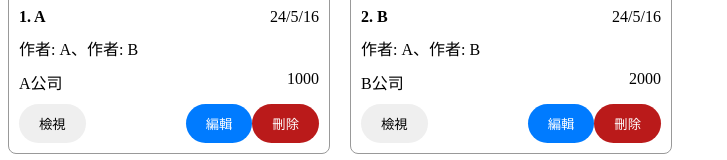
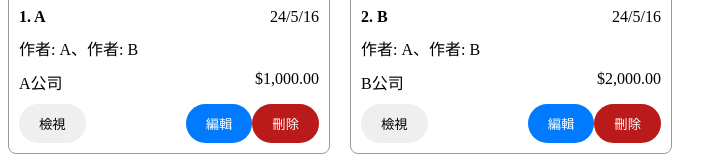
Before and after one commit to cherites0610/mcu-112-2-web-11130403-final, an Angular app: page / in a window 1280 px wide. Shown: the part 246-406 px from the top of the page, without its empty margins (0-727 px from the left). Built offline with nearby package versions, Linux system fonts and the light colour scheme.

Commit message:
fix(product):修復產品卡片顯示金錢格式錯誤

```diff
--- a/src/app/product-card/product-card.component.html
+++ b/src/app/product-card/product-card.component.html
@@ -12,7 +12,7 @@
 </div>
 <div class="company">
   <span>{{ product.company }}</span>
-  <span>{{ product.price}}</span>
+  <span>{{ product.price | currency}}</span>
 </div>
 <div class="button">
   <button type="button" >檢視</button>
--- a/src/app/product-card/product-card.component.ts
+++ b/src/app/product-card/product-card.component.ts
@@ -1,11 +1,11 @@
 import { Component, Input } from '@angular/core';
 import { Product } from '../model/product';
-import { DatePipe } from '@angular/common';
+import { CurrencyPipe, DatePipe } from '@angular/common';
 
 @Component({
   selector: 'app-product-card',
   standalone: true,
-  imports: [DatePipe],
+  imports: [DatePipe,CurrencyPipe],
   templateUrl: './product-card.component.html',
   styleUrl: './product-card.component.css'
 })
```
